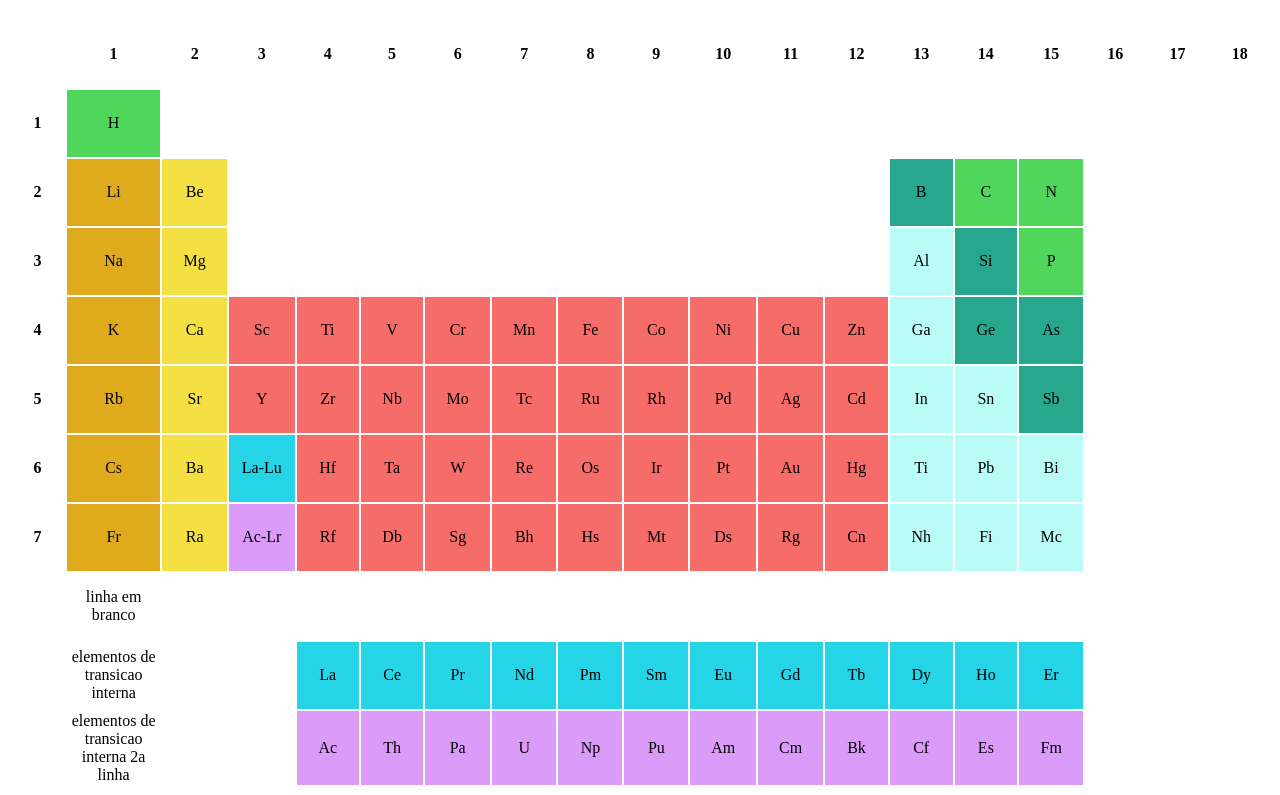
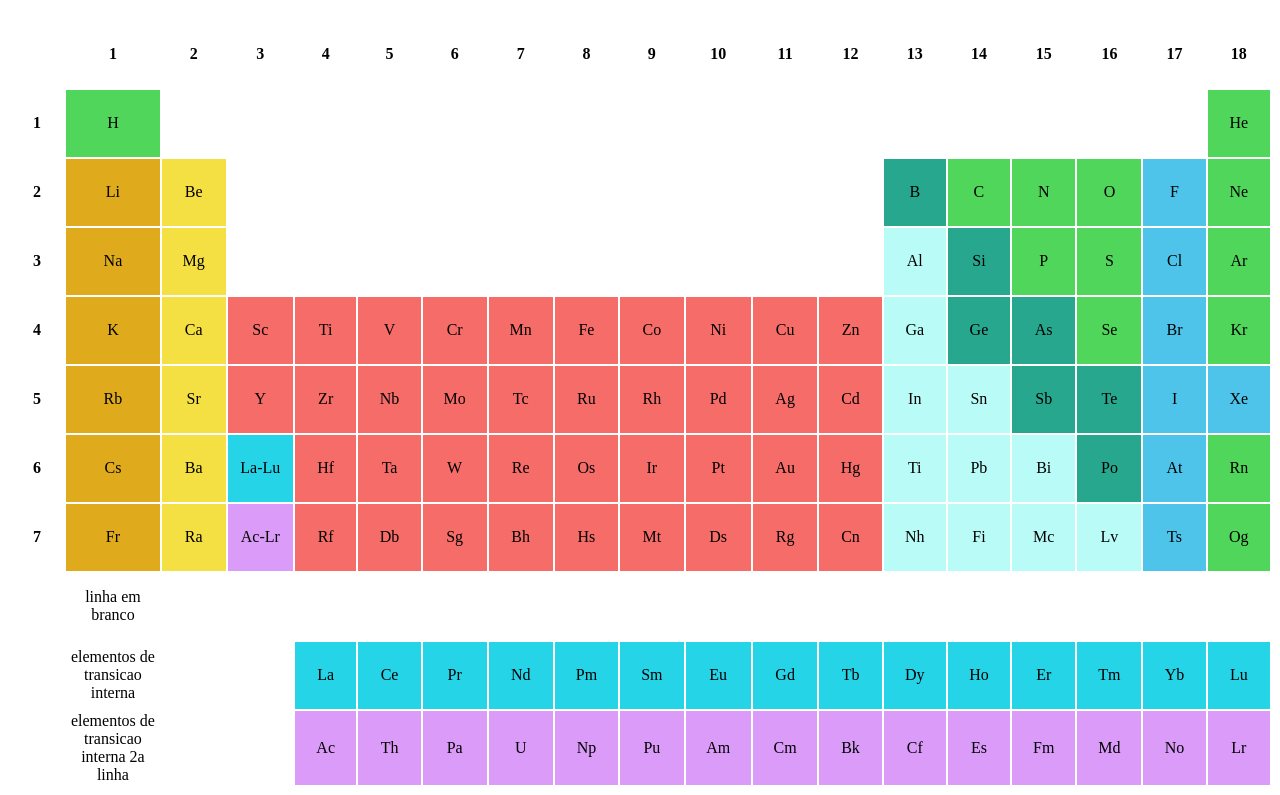
Before and after one commit to sarahguerreiro/descodificadas, a website: page trilha_2/tabelaPeriodica.html in a window 1280 px wide. Shown: the part 61-856 px from the top of the page. Drawn offline with Linux system fonts and the light colour scheme.

Commit message:
tabela periodica da descodi

```diff
--- a/trilha_2/tabelaPeriodica.html
+++ b/trilha_2/tabelaPeriodica.html
@@ -36,6 +36,23 @@
         <tr>
             <th>1</th>
             <td class="ametais">H</td>
+            <td></td>
+            <td></td>
+            <td></td>
+            <td></td>
+            <td></td>
+            <td></td>
+            <td></td>
+            <td></td>
+            <td></td>
+            <td></td>
+            <td></td>
+            <td></td>
+            <td></td>
+            <td></td>
+            <td></td>
+            <td></td>
+            <td class="ametais">He</td>
         </tr>
         <tr>
             <th>2</th>
@@ -54,6 +71,9 @@
             <td class="semimetais">B</td>
             <td class="ametais">C</td>
             <td class="ametais">N</td>
+            <td class="ametais">O</td>
+            <td class="halogenios">F</td>
+            <td class="ametais">Ne</td>
         </tr>
         <tr>
             <th>3</th>
@@ -72,6 +92,9 @@
             <td class="outrosMetais">Al</td>
             <td class="semimetais">Si</td>
             <td class="ametais">P</td>
+            <td class="ametais">S</td>
+            <td class="halogenios">Cl</td>
+            <td class="ametais">Ar</td>
         </tr>
         <tr>
             <th>4</th>
@@ -90,6 +113,9 @@
             <td class="outrosMetais">Ga</td>
             <td class="semimetais">Ge</td>
             <td class="semimetais">As</td>
+            <td class="ametais">Se</td>
+            <td class="halogenios">Br</td>
+            <td class="ametais">Kr</td>
         </tr>
         <tr>
             <th>5</th>
@@ -108,6 +134,9 @@
             <td class="outrosMetais">In</td>
             <td class="outrosMetais">Sn</td>
             <td class="semimetais">Sb</td>
+            <td class="semimetais">Te</td>
+            <td class="halogenios">I</td>
+            <td class="halogenios">Xe</td>
 
 
         </tr>
@@ -128,6 +157,9 @@
             <td class="outrosMetais">Ti</td>
             <td class="outrosMetais">Pb</td>
             <td class="outrosMetais">Bi</td>
+            <td class="semimetais">Po</td>
+            <td class="halogenios">At</td>
+            <td class="ametais">Rn</td>
         </tr>
         <tr>
             <th>7</th>
@@ -146,6 +178,9 @@
             <td class="outrosMetais">Nh</td>
             <td class="outrosMetais">Fi</td>
             <td class="outrosMetais">Mc</td>
+            <td class="outrosMetais">Lv</td>
+            <td class="halogenios">Ts</td>
+            <td class="ametais">Og</td>
         </tr>
         <tr>
             <th></th>
@@ -168,6 +203,9 @@
             <td class="lantanideos">Dy</td>
             <td class="lantanideos">Ho</td>
             <td class="lantanideos">Er</td>
+            <td class="lantanideos">Tm</td>
+            <td class="lantanideos">Yb</td>
+            <td class="lantanideos">Lu</td>
         </tr>
         <tr>
             <th></th>
@@ -186,6 +224,9 @@
             <td class="actnidios">Cf</td>
             <td class="actnidios">Es</td>
             <td class="actnidios">Fm</td>
+            <td class="actnidios">Md</td>
+            <td class="actnidios">No</td>
+            <td class="actnidios">Lr</td>
         </tr>
 
     </table>
```
